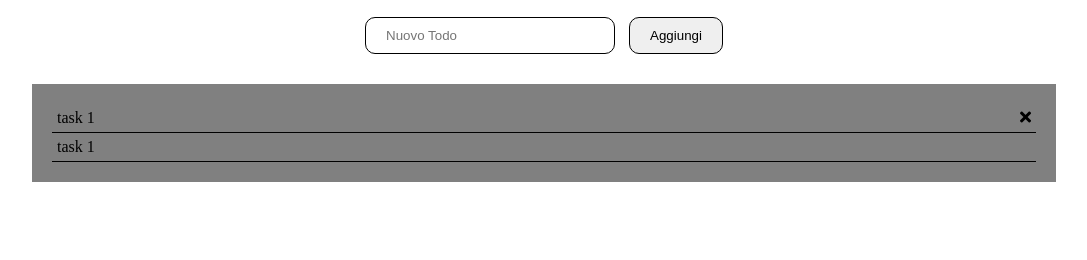
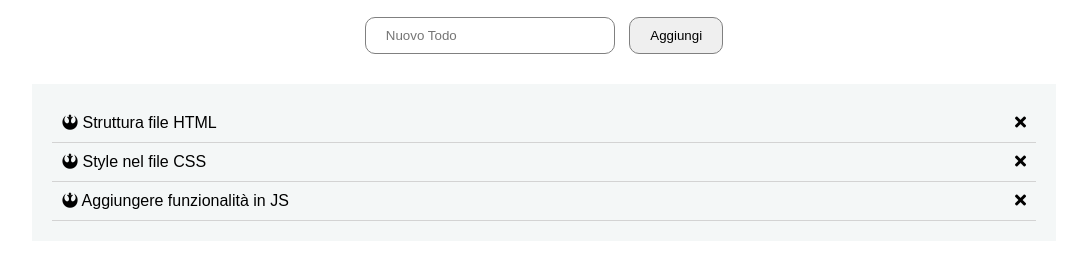
Before and after one commit to OwlBot92/vue-todolist, a plain HTML site: page index.html in a window 1280 px wide. Shown: the part 68-328 px from the top of the page, without its empty margins (96-1183 px from the left). Drawn offline with nearby package versions, Linux system fonts and the light colour scheme.

Commit message:
aggiunto vue.js mancante

```diff
--- a/css/style.css
+++ b/css/style.css
@@ -3,7 +3,9 @@
     padding: 0;
     box-sizing: border-box;
 }
-
+body{
+    font-family: sans-serif;
+}
 /* sezione titolo e campo di inserimento */
 .header{
     display: flex;
@@ -23,7 +25,7 @@ button{
     padding: 10px 20px;
     border-radius: 10px;
     outline: none;
-    border: 1px solid black;
+    border: 1px solid grey;
 }
 .input-section input{
     min-width: 250px;
@@ -32,18 +34,18 @@ button{
 
 /* sezione con la ul e i li */
 .list-box{
-    background-color: grey;
     width: 80%;
     margin: auto;
     padding: 20px;
     margin-top: 30px;
+    background-color: #f4f7f7;
 }
 
 
 li{
     display: flex;
     justify-content: space-between;
-    border-bottom: 1px solid black;
-    padding: 5px;
+    border-bottom: 1px solid lightgrey;
+    padding: 10px;
     list-style: none;
 }
--- a/index.html
+++ b/index.html
@@ -21,21 +21,26 @@
             <div class="header">
                 <img src="img/logo-bool.png" alt="">
                 <div class="input-section">
-                    <input type="text" placeholder="Nuovo Todo">
-                    <button>Aggiungi</button>
+                    <input type="text" placeholder="Nuovo Todo" v-model="testo" v-on:keyup.enter="addTodo()">
+                    <button v-on:click="addTodo()">Aggiungi</button>
                 </div>
             </div>
 
+            <!-- container della UL -->
             <div class="list-box">
+                <!-- unordered list -->
                 <ul class="list-u">
-                    <li>
-                        task 1
-                        <i class="fas fa-times"></i>
+                    <!-- LI generati con VUE dinamicamente -->
+                    <li v-for="(content, index) in ulContent">
+                        <div>
+                            <i class="fab fa-rebel"></i>
+                            <span>{{ content }}</span>
+                        </div>
+                        <span v-on:click="removeTodo(index)">
+                            <i class="fas fa-times"></i>
+                        </span>
                     </li>
 
-                    <li>
-                        task 1
-                    </li>
                 </ul>
             </div>
         </div>
--- a/js/script.js
+++ b/js/script.js
@@ -0,0 +1,31 @@
+var app = new Vue({
+    el: "#root",
+    data: {
+
+        /* la chiave da popolare col testo inserito dall'utente */
+        testo: "",
+        /* contenuto di default della lista */
+        ulContent: [
+            "Struttura file HTML",
+            "Style nel file CSS",
+            "Aggiungere funzionalità in JS"
+        ]
+    },
+
+    /* funzionalità della todo */
+    methods:{
+        /* permette di aggiungere alla todo */
+        addTodo(){
+            if (this.testo.length) {
+                this.ulContent.push(this.testo);
+                this.testo = "";
+            }
+        },
+
+        /* rimuove un elemento cliccando sulla X */
+        removeTodo(i){
+            this.ulContent.splice(i, 1);
+        }
+    }
+
+})
```
